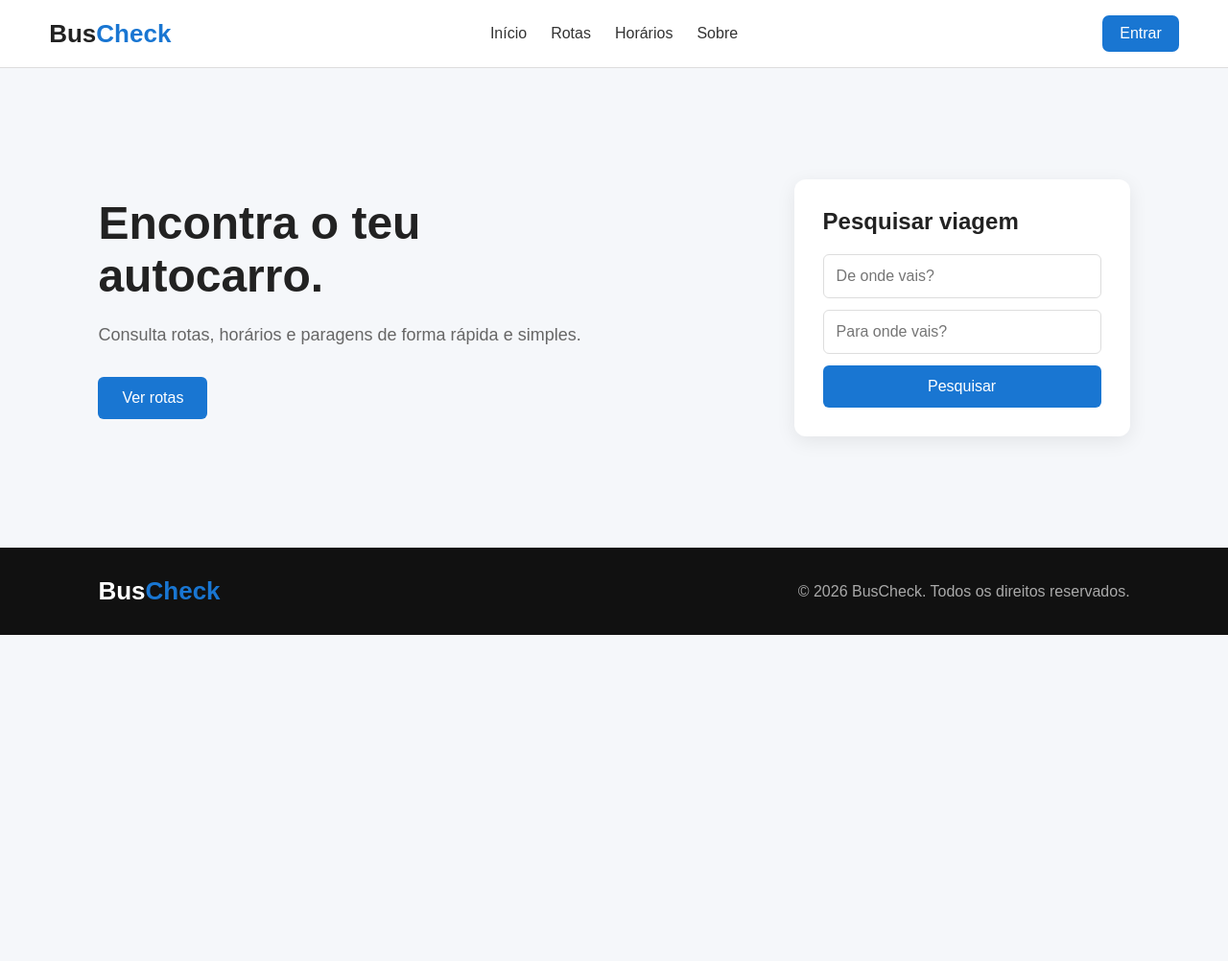
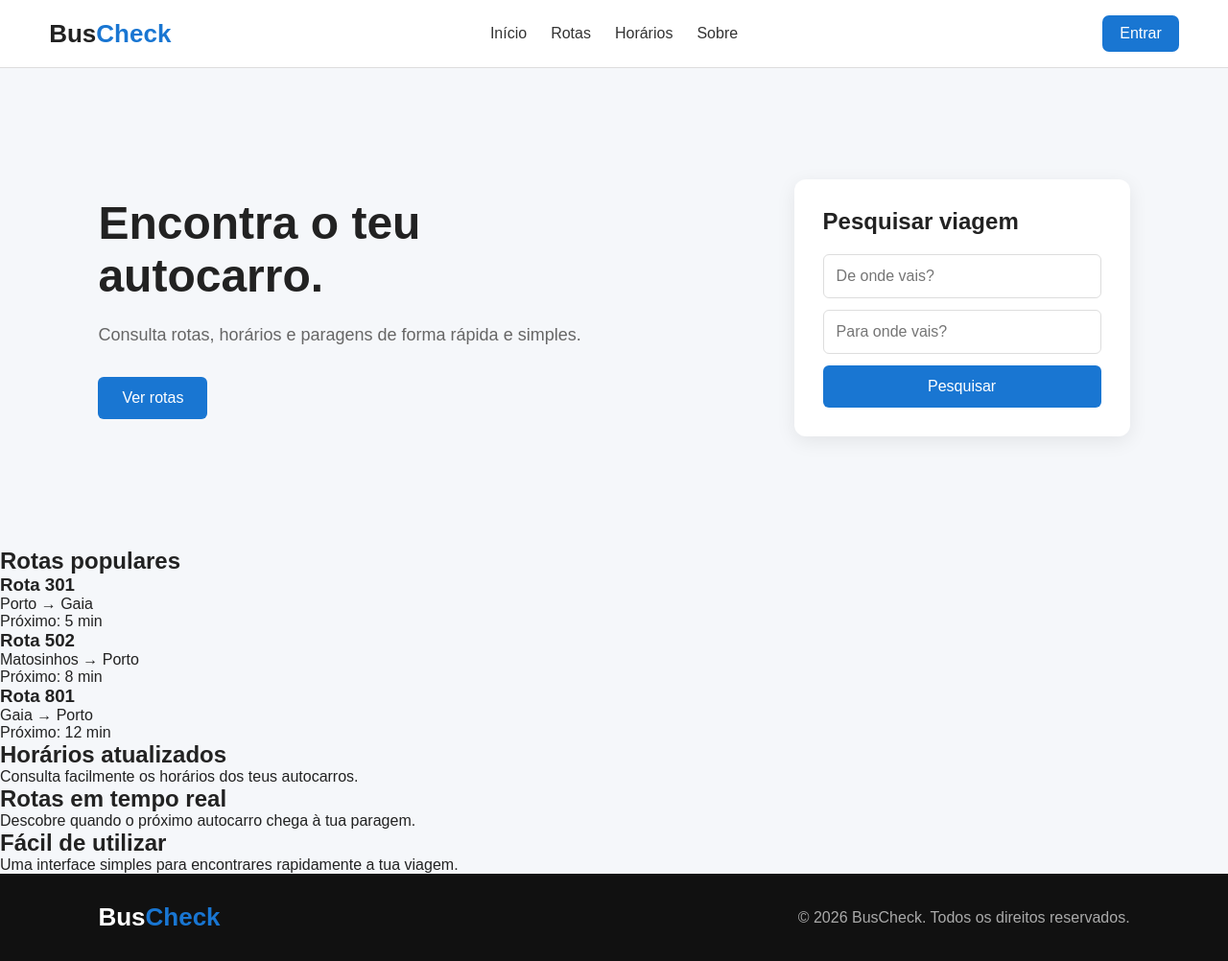
Before and after one commit to danielsb003/BusCheck, a plain HTML site: page index.html in a window 1280 px wide. Shown: the whole page at 96% size. Before the commit the page ends 800 px from the top, so only its background shows below. Drawn offline with Linux system fonts and the light colour scheme.

Commit message:
Update index.html
Adicionar cartões de rotas e adicionar informações sobre o serviço

```diff
--- a/index.html
+++ b/index.html
@@ -60,6 +60,61 @@
 
     </section>
 
+    <section id="rotas" class="routes">
+
+    <h2>Rotas populares</h2>
+
+    <div class="route-container">
+
+        <div class="route-card">
+            <h3>Rota 301</h3>
+            <p>Porto → Gaia</p>
+            <span>Próximo: 5 min</span>
+        </div>
+
+        <div class="route-card">
+            <h3>Rota 502</h3>
+            <p>Matosinhos → Porto</p>
+            <span>Próximo: 8 min</span>
+        </div>
+
+        <div class="route-card">
+            <h3>Rota 801</h3>
+            <p>Gaia → Porto</p>
+            <span>Próximo: 12 min</span>
+        </div>
+
+    </div>
+
+</section>
+
+<section id="horarios" class="info">
+
+    <div class="info-box">
+        <h2>Horários atualizados</h2>
+        <p>
+            Consulta facilmente os horários dos
+            teus autocarros.
+        </p>
+    </div>
+
+    <div class="info-box">
+        <h2>Rotas em tempo real</h2>
+        <p>
+            Descobre quando o próximo autocarro
+            chega à tua paragem.
+        </p>
+    </div>
+
+    <div class="info-box">
+        <h2>Fácil de utilizar</h2>
+        <p>
+            Uma interface simples para encontrares
+            rapidamente a tua viagem.
+        </p>
+    </div>
+
+</section>
 </main>
 
     <footer>
@@ -73,3 +128,4 @@
 </footer>
 </body>
 </html>
+</html>
```
